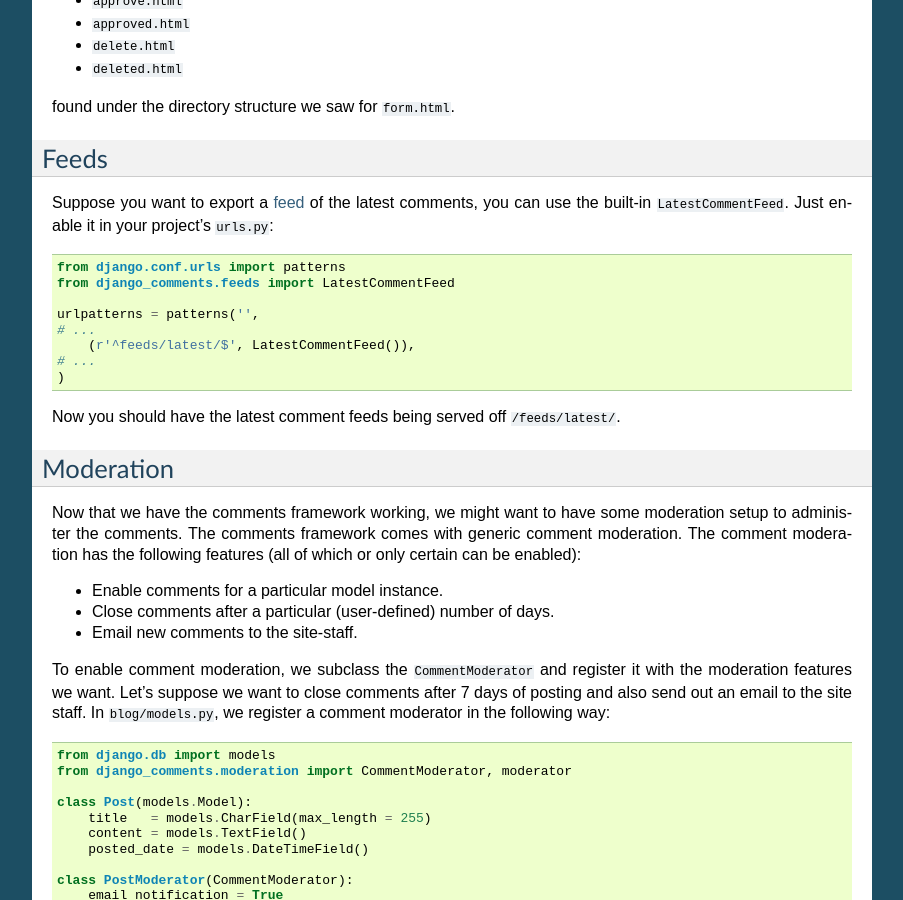
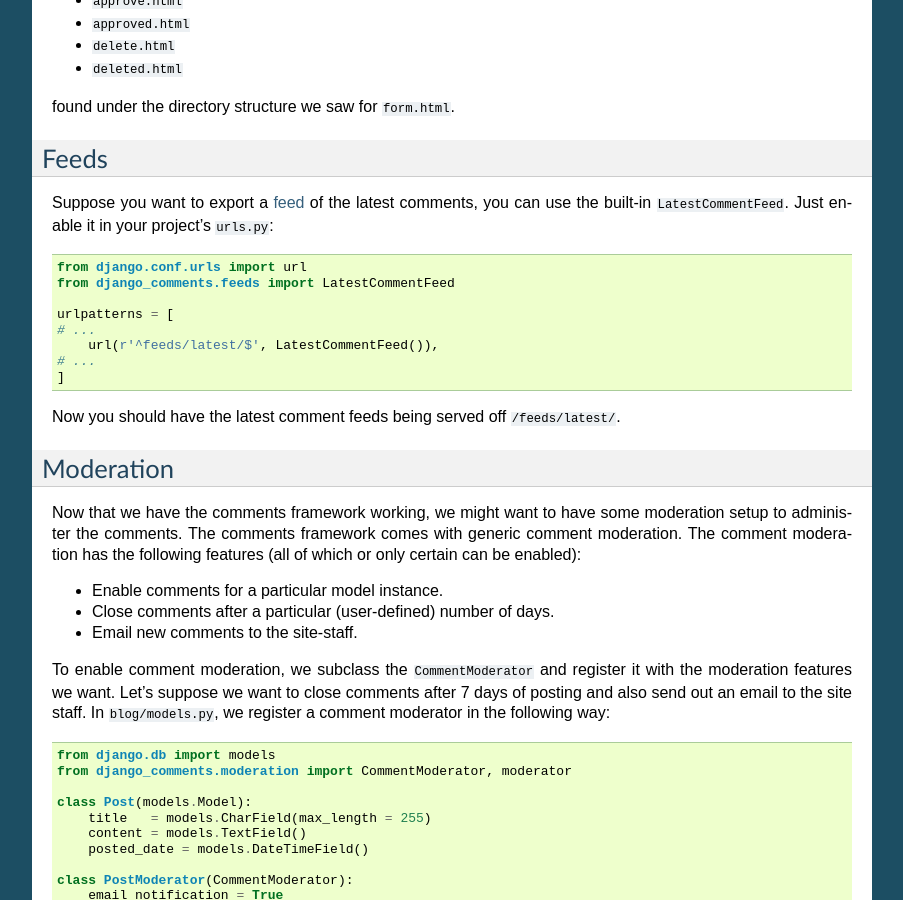
Before and after one commit to django/django-contrib-comments, a Sphinx documentation site: the page built from docs/example.txt, in a window 1280 px wide and 900 px high, scrolled down 2129 px. Shown: the whole window, without its empty margins (198-1101 px from the left). Built offline with Sphinx 7.4.7, drawn with Linux system fonts in a browser that asks for light colours; pages that are not in the unit, such as notebooks, are missing from menus.

Commit message:
remove deprecated patterns() in docs

```diff
--- a/docs/example.txt
+++ b/docs/example.txt
@@ -140,14 +140,14 @@ enable it in your project's ``urls.py``:
 
 .. code-block:: python
 
-  from django.conf.urls import patterns
+  from django.conf.urls import url
   from django_comments.feeds import LatestCommentFeed
 
-  urlpatterns = patterns('',
+  urlpatterns = [
   # ...
-      (r'^feeds/latest/$', LatestCommentFeed()),
+      url(r'^feeds/latest/$', LatestCommentFeed()),
   # ...
-  )
+  ]
 
 Now you should have the latest comment feeds being served off ``/feeds/latest/``.
 
--- a/docs/porting.txt
+++ b/docs/porting.txt
@@ -23,11 +23,11 @@ follow these steps:
 
    .. code-block:: python
 
-        urlpatterns = patterns('',
+        urlpatterns = [
             ...
-            (r'^comments/', include('django_comments.urls')),
+            url(r'^comments/', include('django_comments.urls')),
             ...
-        )
+        ]
 
 #. If your project had :doc:`customized the comments framework
    </custom>`, then update your imports to use the ``django_comments``
--- a/docs/quickstart.txt
+++ b/docs/quickstart.txt
@@ -19,11 +19,11 @@ To get started using the ``comments`` app, follow these steps:
 
    .. code-block:: python
 
-        urlpatterns = patterns('',
+        urlpatterns = [
             ...
-            (r'^comments/', include('django_comments.urls')),
+            url(r'^comments/', include('django_comments.urls')),
             ...
-        )
+        ]
 
 #. Use the `comment template tags`_ below to embed comments in your
    templates.
```
